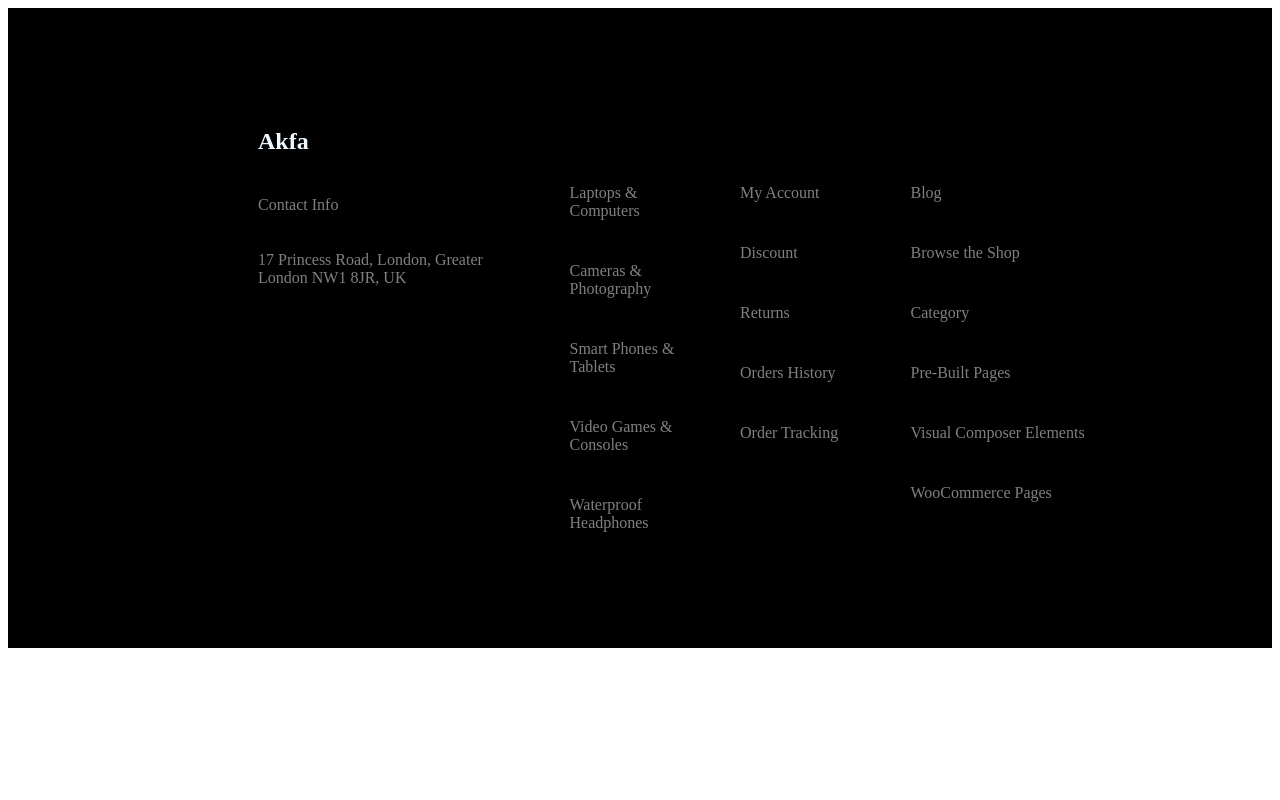
After one commit to Elhsan/AKFA_PROJECT, a Django app: template akfa/main/templates/footer.html in a window 1280 px wide. The commit adds this page. Run offline with Django 4.2, Linux system fonts and the light colour scheme; the template is opened without the code that fills it, so the values that code supplies are empty; some libraries are stand-ins or nearby versions.

Commit message:
navigation update

```diff
--- a/akfa/main/templates/base.html
+++ b/akfa/main/templates/base.html
@@ -1,10 +1,11 @@
 {% load django_bootstrap5 %}
-
+{% load static %}
 <!DOCTYPE html>
 <html lang="en">
   <head>
     <meta charset="UTF-8" />
     <meta name="viewport" content="width=device-width, initial-scale=1.0" />
+
     <title>
         {% block title %}
             AKFA
@@ -31,6 +32,7 @@
         {% block content %}
 
         {% endblock %}
+        {% include "footer.html" %}
 
         {% block script %}
 
--- /dev/null
+++ b/akfa/main/templates/footer.html
@@ -0,0 +1,139 @@
+{% load static %}
+<link rel="stylesheet" href="{% static 'css/footer.css' %}">
+
+<div class="footer-wrapper">
+    <div class="upper-footer">
+        <div class='contact-info'>
+            <h2 style="color: aliceblue;">Akfa</h2>
+            <p>Contact Info</p>
+            <p>17 Princess Road, London, Greater London NW1 8JR, UK</p>
+        </div>
+
+        <div class='categories'>
+            <h3>Categories</h3>
+            <p><a href="/#Laptops & Computers">Laptops & Computers</a></p>
+            <p><a href="/#Cameras & Photography">Cameras & Photography</a></p>
+            <p><a href="/#Smart Phones & Tablets">Smart Phones & Tablets</a></p>
+            <p><a href="/#Video Games & Consoles">Video Games & Consoles</a></p>
+            <p><a href="/#Waterproof Headphones">Waterproof Headphones</a></p>
+        </div>
+
+        <div class='categories'>
+            <h3>Customer Core</h3>
+            <p><a href='/#My Account'>My Account</a></p>
+            <p><a href='/#Discount'>Discount</a></p>
+            <p><a href='/#Returns'>Returns</a></p>
+            <p><a href='/#Orders History'>Orders History</a></p>
+            <p><a href='/#Order Tracking'>Order Tracking</a></p>
+        </div>
+
+        <div class='categories'>
+            <h3>Pages</h3>
+            <p><a href='/#Blog'>Blog</a></p>
+            <p><a href='/#Browse the Shop'>Browse the Shop</a></p>
+            <p><a href='/#Category'>Category</a></p>
+            <p><a href='/#Pre-Built Pages'>Pre-Built Pages</a></p>
+            <p><a href='/#Visual Composer Elements'>Visual Composer Elements</a></p>
+            <p><a href='/#WooCommerce Pages'>WooCommerce Pages</a></p>
+        </div>
+    </div>
+</div>
+
+<style>
+    .footer-wrapper {
+        background-color: black;
+        padding: 100px 0 100px 150px;
+    }
+
+    .footer-wrapper .upper-footer {
+        display: grid;
+        grid-template-columns: 3fr 1fr 1fr 3fr;
+        gap: 50px;
+    }
+
+    .footer-wrapper .upper-footer h3 {
+        font-size: 1em;
+    }
+
+    .footer-wrapper .upper-footer div {
+        display: flex;
+        flex-direction: column;
+        gap: 10px;
+    }
+
+    .footer-wrapper .upper-footer div a {
+        text-decoration: none;
+        color: gray;
+    }
+
+    .footer-wrapper .upper-footer .contact-info {
+        display: flex;
+        flex-direction: column;
+        gap: 5px;
+        padding-left: 100px;
+        color: gray;
+    }
+
+    .footer-wrapper .upper-footer .contact-info h2 {
+        color: black;
+    }
+
+    .footer-wrapper .upper-footer .contact-info .details {
+        display: flex;
+        flex-direction: row;
+    }
+
+    .footer-wrapper .upper-footer .contact-info .details input {
+        width: 50%;
+        height: 40px;
+        border: none;
+        background-color: snow;
+    }
+
+    .footer-wrapper .upper-footer .contact-info .details input::placeholder {
+        color: gray;
+    }
+
+    .footer-wrapper .upper-footer .contact-info .details button {
+        border-radius: 5px;
+        position: relative;
+        right: 10px;
+    }
+
+    @media (max-width: 1200px) {
+        .footer-wrapper {
+            padding: 100px 0 100px 50px;
+        }
+
+        .footer-wrapper .upper-footer {
+            grid-template-columns: 1fr 1fr 1fr 1fr;
+            gap: 50px;
+        }
+
+        .footer-wrapper .upper-footer .contact-info {
+            padding-left: 0;
+        }
+    }
+
+    @media (max-width: 1000px) {
+        .footer-wrapper {
+            padding: 100px 0 100px 50px;
+        }
+
+        .footer-wrapper .upper-footer {
+            grid-template-columns: 1fr 1fr;
+            gap: 50px;
+        }
+    }
+
+    @media (max-width: 600px) {
+        .footer-wrapper {
+            padding: 100px 0 100px 20px;
+        }
+
+        .footer-wrapper .upper-footer {
+            grid-template-columns: 1fr;
+            gap: 50px;
+        }
+    }
+</style>
--- a/akfa/main/views.py
+++ b/akfa/main/views.py
@@ -1,8 +1,9 @@
 from django.shortcuts import render
-
 # Create your views here.
 def home(request):
     return render(request, 'home.html')
 
+
+
 def about(request):
     return render(request, 'about.html')
--- /dev/null
+++ b/akfa/static/css/footer.css
@@ -0,0 +1,96 @@
+.footer-wrapper {
+    background-color: #e2e8f0;
+    padding: 100px 0 100px 150px;
+}
+
+.footer-wrapper .upper-footer {
+    display: grid;
+    grid-template-columns: 3fr 1fr 1fr 3fr;
+    gap: 50px;
+}
+
+.footer-wrapper .upper-footer h3 {
+    font-size: 1em;
+}
+
+.footer-wrapper .upper-footer div {
+    display: flex;
+    flex-direction: column;
+    gap: 10px;
+}
+
+.footer-wrapper .upper-footer div a {
+    text-decoration: none;
+    color: gray;
+}
+
+.footer-wrapper .upper-footer .contact-info {
+    display: flex;
+    flex-direction: column;
+    gap: 5px;
+    padding-left: 100px;
+    color: gray;
+}
+
+.footer-wrapper .upper-footer .contact-info h2 {
+    color: black;
+}
+
+.footer-wrapper .upper-footer .contact-info .details {
+    display: flex;
+    flex-direction: row;
+}
+
+.footer-wrapper .upper-footer .contact-info .details input {
+    width: 50%;
+    height: 40px;
+    border: none;
+    background-color: snow;
+}
+
+.footer-wrapper .upper-footer .contact-info .details input::placeholder {
+    color: gray;
+}
+
+.footer-wrapper .upper-footer .contact-info .details button {
+    border-radius: 5px;
+    position: relative;
+    right: 10px;
+}
+
+@media (max-width: 1200px) {
+    .footer-wrapper {
+        padding: 100px 0 100px 50px;
+    }
+
+    .footer-wrapper .upper-footer {
+        grid-template-columns: 1fr 1fr 1fr 1fr;
+        gap: 50px;
+    }
+
+    .footer-wrapper .upper-footer .contact-info {
+        padding-left: 0;
+    }
+}
+
+@media (max-width: 1000px) {
+    .footer-wrapper {
+        padding: 100px 0 100px 50px;
+    }
+
+    .footer-wrapper .upper-footer {
+        grid-template-columns: 1fr 1fr;
+        gap: 50px;
+    }
+}
+
+@media (max-width: 600px) {
+    .footer-wrapper {
+        padding: 100px 0 100px 20px;
+    }
+
+    .footer-wrapper .upper-footer {
+        grid-template-columns: 1fr;
+        gap: 50px;
+    }
+}
--- a/akfa/static/css/navbar.css
+++ b/akfa/static/css/navbar.css
@@ -14,7 +14,6 @@
     :root {
         --bg-color: #e2e8f0;
         --second-bg-color: #323946;
-        --text-color: #fff;
         --main-color: #ef233c;
     }
 
@@ -25,7 +24,6 @@
 
     body {
         background-color: var(--bg-color);
-        color: var(--text-color);
     }
 
     section {
@@ -41,7 +39,7 @@
         left: 0;
         width: 100%;
         padding: 2rem 9%;
-        background: white;
+        background: rgb(255, 255, 255, .8);
         display: flex;
         justify-content: space-between;
         align-items: center;
@@ -123,7 +121,7 @@
             left: 0;
             width: 100%;
             padding: 1rem 3%;
-            background: white;
+            background: rgb(255, 255, 255, .8);
             border-top: .1rem solid rgba(0, 0, 0, .2);
             box-shadow: 0 .5rem 1rem rgba(0, 0, 0, .2);
             display: none;
```
Also changed, not shown: akfa/main/templates/home.html (+24 -4 lines), akfa/main/templates/navbar.html (+5 -9 lines), akfa/static/css/home.css (added, +90 -0 lines), akfa/static/img/Akfa_logo.png (added), akfa/static/img/img.png (added).
